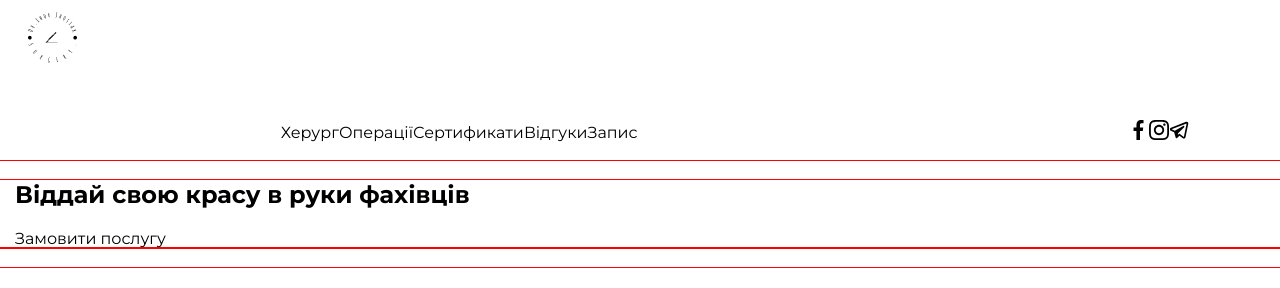
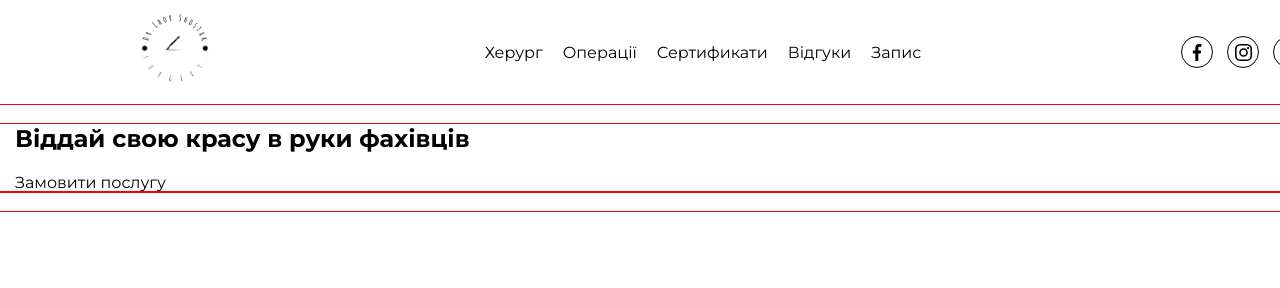
Before and after one commit to k3r1x1k/Shostak-Ihor, a plain HTML site: page index.html in a window 1280 px wide. Shown: the top 288 px of the page. Drawn offline with Linux system fonts and the light colour scheme.

Commit message:
header and logo changes

```diff
--- a/index.html
+++ b/index.html
@@ -32,8 +32,9 @@
 <body>
     <header>
         <div class="container">
-            <img id="logo" src="./imges/logo-black.svg" alt="logo">
+
             <nav>
+                <a href="./index.html"><img id="logo" src="./imges/surgery logo.png" alt="logo"></a>
                 <ul class="header-list">
                     <li class="header-item"><a href="#" class="header-link">Херург</a></li>
                     <li class="header-item"><a href="#" class="header-link">Операції</a></li>
@@ -43,19 +44,25 @@
                 </ul>
                 <ul class="header-network-list">
                     <li class="header-network-item">
+                        <a href="">
                             <svg class="header-network-svg">
                                 <use href="./imges/symbol-defs.svg#icon-facebook"></use>
                             </svg>
+                        </a>
                     </li>
                     <li class="header-network-item">
+                        <a href="">
                             <svg class="header-network-svg">
                                 <use href="./imges/symbol-defs.svg#icon-instagram"></use>
                             </svg>
+                        </a>
                     </li>
                     <li class="header-network-item">
+                        <a href="">
                             <svg class="header-network-svg">
                                 <use href="./imges/symbol-defs.svg#icon-telegram"></use>
                             </svg>
+                        </a>
                     </li>
                 </ul>
             </nav>
--- a/style.css
+++ b/style.css
@@ -1,13 +1,14 @@
 :root {
---font-family: "Montserrat", sans-serif;;
---second-family: "PT Serif", serif;
+    --font-family: "Montserrat", sans-serif;
+    ;
+    --second-family: "PT Serif", serif;
 }
 
-html{
+html {
     scroll-behavior: smooth;
 }
 
-body{
+body {
     margin: 0px;
     font-family: var(--font-family);
 }
@@ -23,23 +24,54 @@ body{
     outline: 1px solid red;
 }
 
-nav{
+nav {
     display: flex;
     flex-direction: row;
-    justify-content:space-around ;
+    justify-content: space-around;
     align-items: center;
 }
 
-.header-list{
+.header-list {
     display: flex;
+    gap: 20px;
 }
 
-.header-network-list{
-    display: flex;
-    justify-content: space-around;
+.header-item {
+    transition-property: transform;
+    transition-duration: 250ms;
 }
 
-.header-network-svg{
-    width: 20px;
-    height: 20px;
+.header-item:hover {
+    transform: scale(1.25);
 }
+
+.header-network-list {
+    display: flex;
+    gap: 14px;
+}
+
+.header-network-item {
+    display: flex;
+    justify-content: center;
+    align-items: center;
+    width: 30px;
+    height: 30px;
+    border: 1px solid black;
+    border-radius: 100%;
+    transition-property: transform;
+    transition-duration: 200ms;
+}
+
+.header-network-item:hover {
+    transform: scale(1.20);
+}
+
+.header-network-item>a {
+    width: 17px;
+    height: 17px;
+}
+
+.header-network-svg {
+    width: 17px;
+    height: 17px;
+}
```
Also changed, not shown: imges/surgery logo.png (added). Lines whose indentation alone changed are shown as unchanged.
